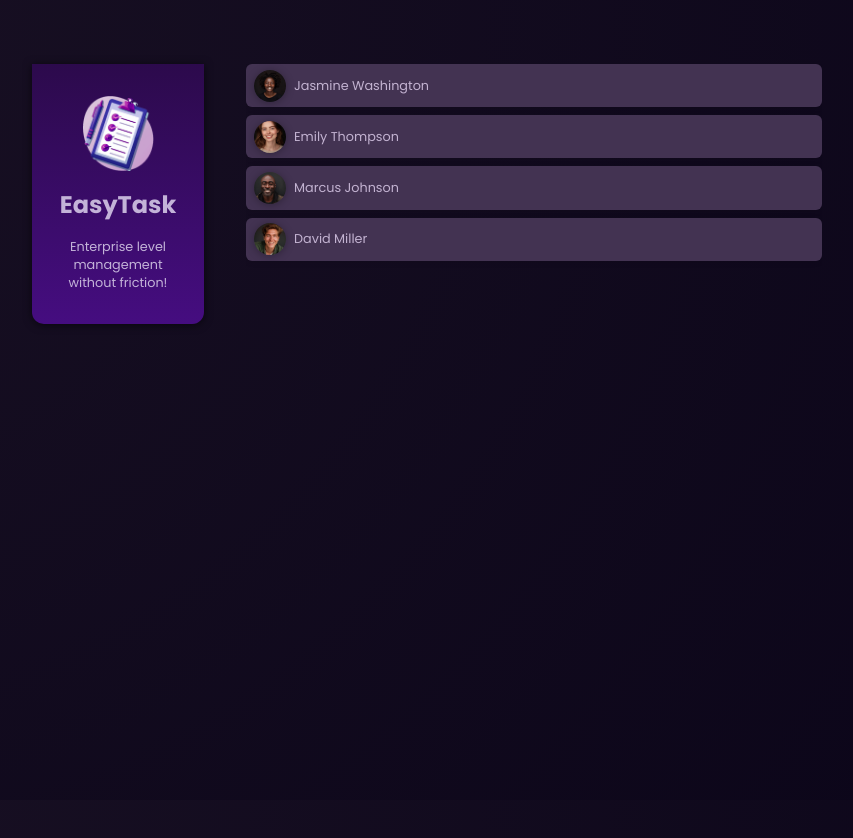
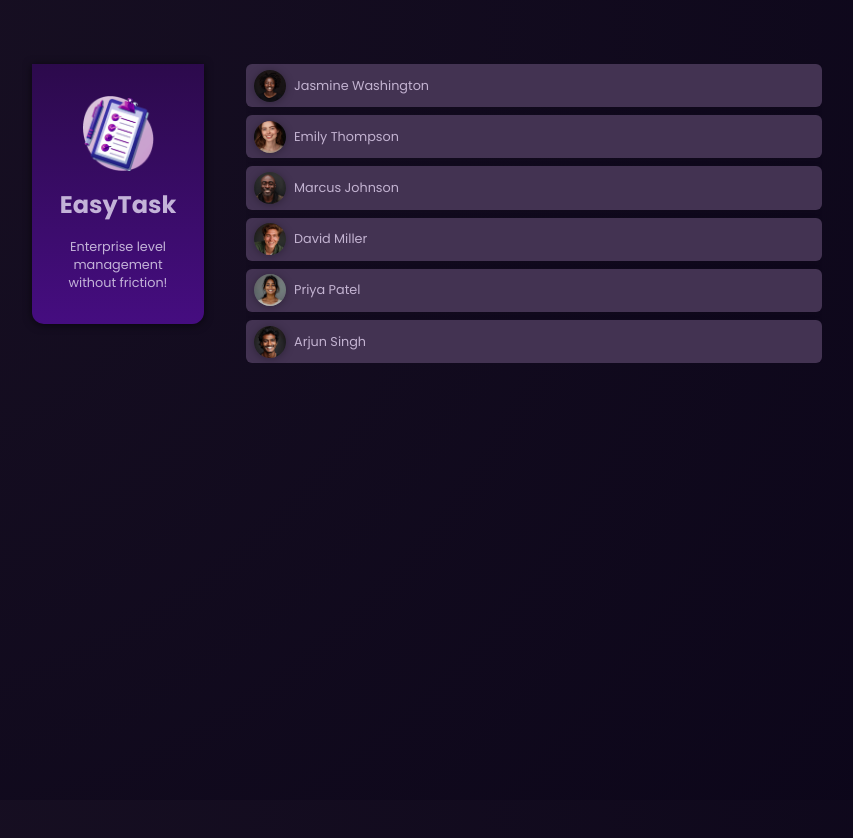
Before and after one commit to vladonguyen/angular-project, an Angular app: page / in a window 1280 px wide. Shown: the top 838 px of the page, without its empty margins (218-1071 px from the left). Built offline with nearby package versions, Linux system fonts and the light colour scheme.

Commit message:
Added task component and for loop in user component

```diff
--- a/src/app/app.component.html
+++ b/src/app/app.component.html
@@ -1,26 +1,14 @@
 <main>
   <app-header />
   <ul id="users">
-    <li>
-      <app-user [avatar]="users[0].avatar" [name]="users[0].name" />
+    @for (user of users; track user.id){
+      <li>
+        <app-user [user]="user" (select)="onSelectedUser($event)"/>
 
-    </li>
+      </li>
+    }
 
-    <li>
-      <app-user [avatar]="users[1].avatar" [name]="users[1].name" />
-
-    </li>
-
-    <li>
-      <app-user [avatar]="users[2].avatar" [name]="users[2].name" />
-
-    </li>
-
-    <li>
-      <app-user [avatar]="users[3].avatar" [name]="users[3].name" />
-
-    </li>
   </ul>
 
-
+<app-tasks [name]="name" />
 </main>
--- a/src/app/app.component.ts
+++ b/src/app/app.component.ts
@@ -2,14 +2,25 @@ import { Component } from '@angular/core';
 import { HeaderComponent } from './header/header.component';
 import { UserComponent } from "./user/user.component";
 import { DUMMY_USERS } from './dummy-users';
+import { TasksComponent } from './tasks/tasks.component';
 
 @Component({
     selector: 'app-root',
     standalone: true,
     templateUrl: './app.component.html',
     styleUrl: './app.component.css',
-    imports: [HeaderComponent, UserComponent]
+    imports: [HeaderComponent, UserComponent, TasksComponent]
 })
 export class AppComponent {
     users = DUMMY_USERS;
+    name: string | null = null;
+    onSelectedUser(id:string){
+        console.log('Selected user with id: ', id);
+        const selectedUser = this.users.find(user => user.id === id);
+       if(selectedUser){
+        this.name = selectedUser.name;
+       }
+        console.log("currentName: ", this.name)
+    }
+
 }
--- /dev/null
+++ b/src/app/tasks/tasks.component.html
@@ -0,0 +1 @@
+<p>{{name}}</p>
--- a/src/app/user/user.component.html
+++ b/src/app/user/user.component.html
@@ -2,9 +2,9 @@
     <button (click)="onSelectedUser()">
         <img
         [src]="imagePath"
-        [alt]="name" />
+        [alt]="user.name" />
         <span>
-            {{name}}
+            {{user.name}}
         </span>
     </button>
 </div>
--- a/src/app/user/user.component.ts
+++ b/src/app/user/user.component.ts
@@ -1,4 +1,9 @@
-import { Component, Input} from '@angular/core';
+import { Component, EventEmitter, Input, Output } from '@angular/core';
+interface User {
+  id: string;
+    avatar: string;
+    name: string;
+}
 
 @Component({
   selector: 'app-user',
@@ -9,13 +14,16 @@ import { Component, Input} from '@angular/core';
 })
 
 export class UserComponent {
-@Input({required: true}) avatar!: string;
-@Input({required: true}) name!: string;
+  @Input({required: true}) user!: User;
 
-get imagePath() {
-  return 'assets/users/' + this.avatar;
-}
+  @Output() select = new EventEmitter<string>();
+  // select = output<string>();
+
+  get imagePath() {
+    return 'assets/users/' + this.user.avatar;
+  }
 
   onSelectedUser() {
+    this.select.emit(this.user.id);
   }
 }
```
Also changed, not shown: src/app/tasks/tasks.component.ts (added, +15 -0 lines), src/app/tasks/tasks.component.css (added).
